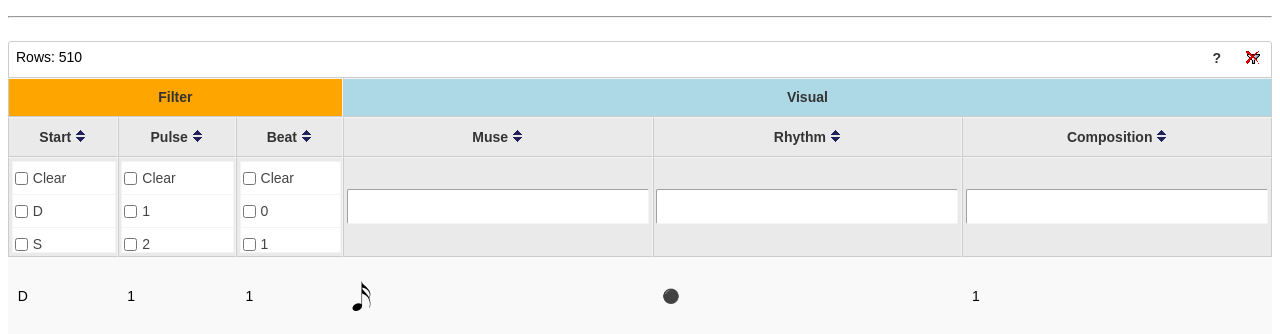
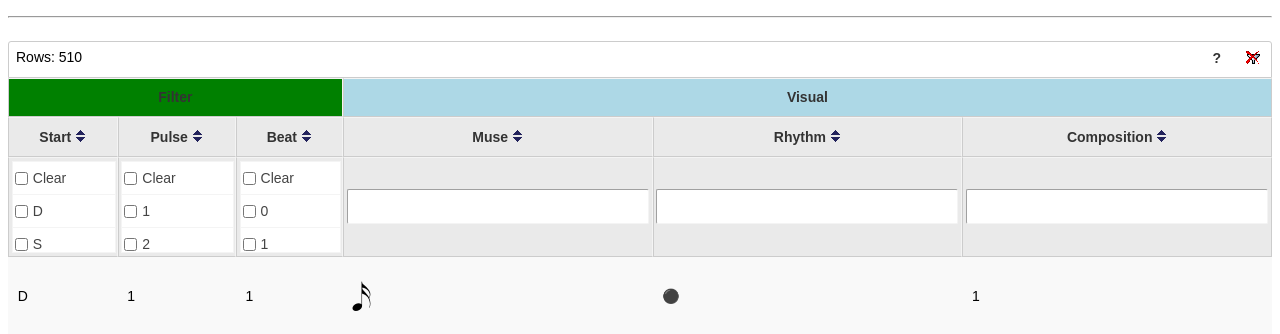
Before and after one commit to jpscribbles/rhythm-factory, a plain HTML site: page index.html in a window 1280 px wide. Shown: the part 54-388 px from the top of the page. Drawn offline with Linux system fonts and the light colour scheme.

Commit message:
Update index.html

```diff
--- a/index.html
+++ b/index.html
@@ -88,7 +88,7 @@ body.fade-out {
 <table style="width:100%"id="grouped-headers">
     <thead>
         <tr>
-            <th colspan="3" style="background-color:orange">Filter</th>
+            <th colspan="3" style="background-color:green">Filter</th>
             <th colspan="3" style="background-color:lightblue">Visual</th>
         </tr>
         <tr>
```
